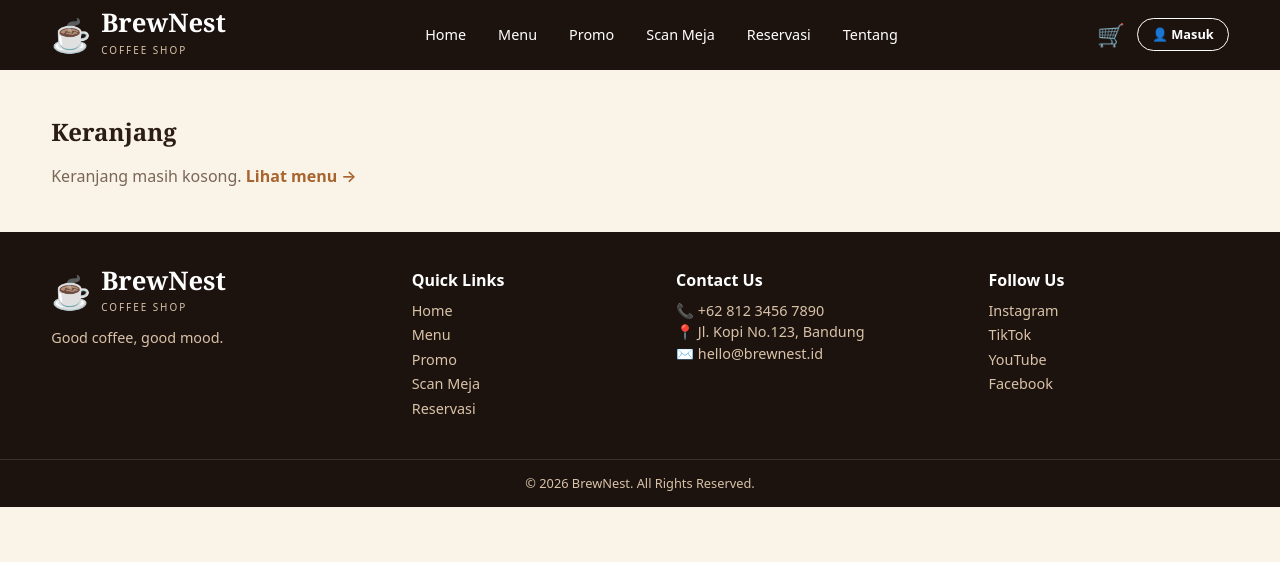
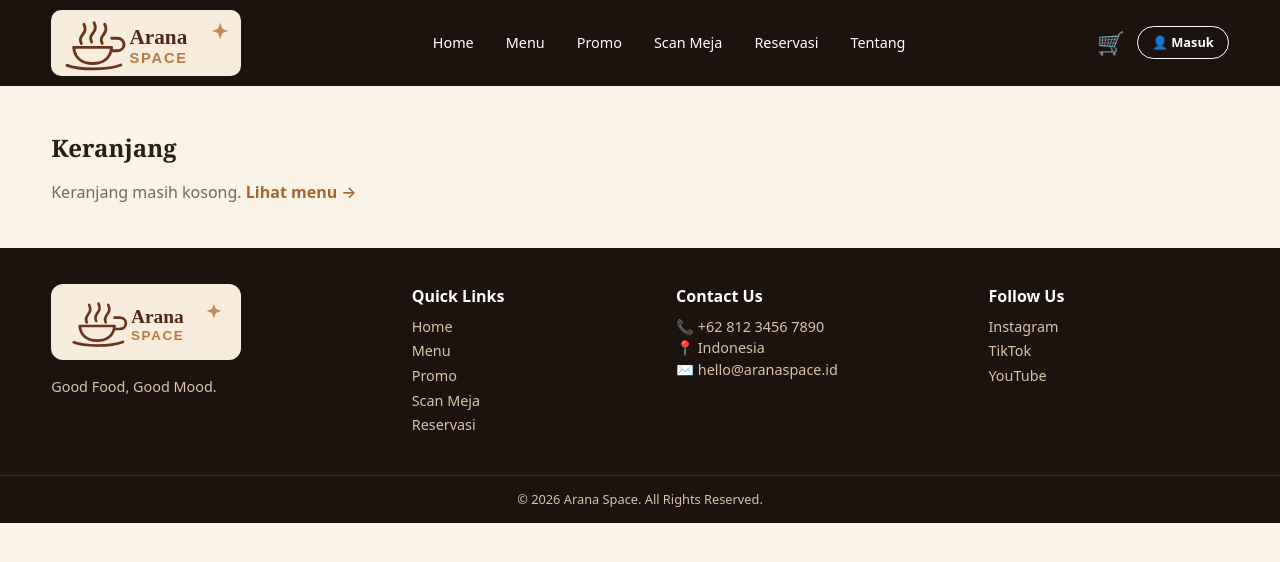
Before and after one commit to adityatrihidayat42-max/Sasprojek, a Laravel app: page /cart in a window 1280 px wide. Shown: the top 562 px of the page. Run offline with Laravel 12, Linux system fonts and the light colour scheme; data comes from the database, SQL or seed files in the repository; some libraries are stand-ins or nearby versions.

Commit message:
Rebrand cafe website to Arana Space

```diff
--- a/resources/views/layouts/app.blade.php
+++ b/resources/views/layouts/app.blade.php
@@ -3,14 +3,15 @@
 <head>
 <meta charset="utf-8">
 <meta name="viewport" content="width=device-width, initial-scale=1">
-<title>@yield('title', 'BrewNest Coffee Shop')</title>
+<title>@yield('title', 'Arana Space — Coffee & Eatery')</title>
+<link rel="icon" type="image/svg+xml" href="{{ asset('images/arana-space-icon.svg') }}">
 <link rel="stylesheet" href="{{ asset('css/app.css') }}">
 @stack('head')
 </head>
 <body>
 <header class="site-header">
   <div class="container nav">
-    <a href="{{ route('home') }}" class="brand"><span style="font-size:2rem">☕</span><span><b>BrewNest</b><small>COFFEE SHOP</small></span></a>
+    <a href="{{ route('home') }}" class="brand"><img src="{{ asset('images/arana-space-logo.svg') }}" alt="Arana Space" style="width:190px;height:auto"></a>
     <ul class="menu">
       <li><a href="{{ route('home') }}" class="{{ request()->routeIs('home') ? 'active' : '' }}">Home</a></li>
       <li><a href="{{ route('menu') }}" class="{{ request()->routeIs('menu*') ? 'active' : '' }}">Menu</a></li>
@@ -40,15 +41,15 @@
 </main>
 <footer>
   <div class="container foot">
-    <div><div class="brand" style="color:#fff"><span style="font-size:2rem">☕</span><span><b>BrewNest</b><small>COFFEE SHOP</small></span></div>
-      <p style="margin-top:10px">Good coffee, good mood.</p></div>
+    <div><img src="{{ asset('images/arana-space-logo.svg') }}" alt="Arana Space" style="width:190px;background:#f8eddd;border-radius:12px;padding:8px">
+      <p style="margin-top:10px">Good Food, Good Mood.</p></div>
     <div><h4>Quick Links</h4>
       <a href="{{ route('home') }}">Home</a><a href="{{ route('menu') }}">Menu</a><a href="{{ route('promotions') }}">Promo</a>
       <a href="{{ route('scan') }}">Scan Meja</a><a href="{{ route('reservation') }}">Reservasi</a></div>
-    <div><h4>Contact Us</h4><p>📞 +62 812 3456 7890</p><p>📍 Jl. Kopi No.123, Bandung</p><p>✉️ hello@brewnest.id</p></div>
-    <div><h4>Follow Us</h4><a href="#">Instagram</a><a href="#">TikTok</a><a href="#">YouTube</a><a href="#">Facebook</a></div>
+    <div><h4>Contact Us</h4><p>📞 +62 812 3456 7890</p><p>📍 Indonesia</p><p>✉️ hello@aranaspace.id</p></div>
+    <div><h4>Follow Us</h4><a href="#">Instagram</a><a href="#">TikTok</a><a href="#">YouTube</a></div>
   </div>
-  <div class="copy">© {{ date('Y') }} BrewNest. All Rights Reserved.</div>
+  <div class="copy">© {{ date('Y') }} Arana Space. All Rights Reserved.</div>
 </footer>
 </body>
 </html>
```
